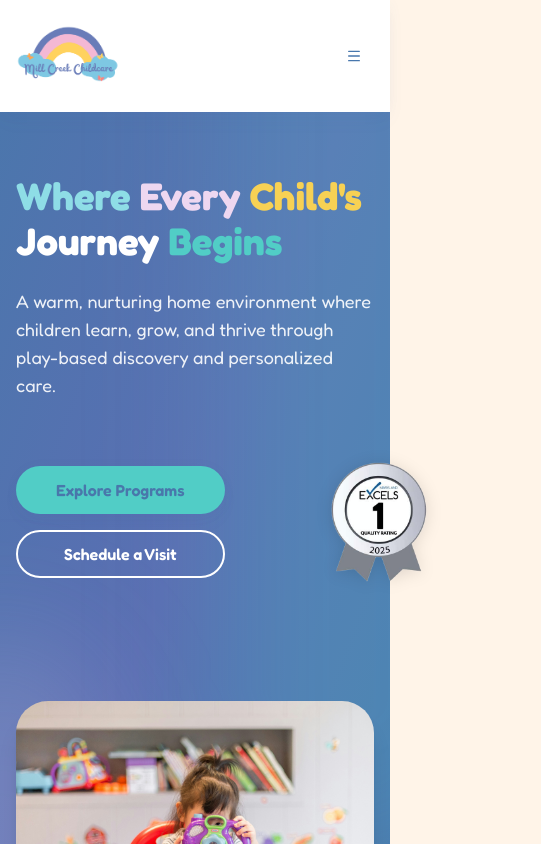
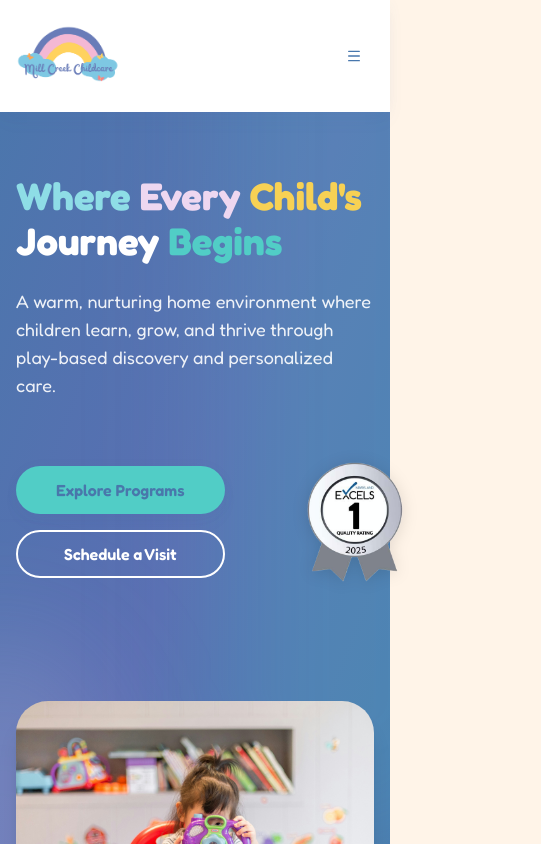
Before and after one commit to ZebaLodhi/millcreekdaycare, a Next.js app: page / in a window 390 px wide. Shown: the top 844 px of the page, 541 px wide, since content can reach past the window. Built offline with nearby package versions, Linux system fonts and the light colour scheme.

Commit message:
Bring mobile badge significantly closer to buttons
- Increase negative left margin (-ml-2 → -ml-8)
- Badge now positioned 40% closer to CTA buttons

Co-Authored-By: Claude Sonnet 4.5 <noreply@anthropic.com>

```diff
--- a/components/Hero.tsx
+++ b/components/Hero.tsx
@@ -49,7 +49,7 @@ export default function Hero() {
               </div>
 
               {/* Maryland EXCELS Badge - Mobile (Right side of buttons) */}
-              <div className="flex-shrink-0 -ml-2">
+              <div className="flex-shrink-0 -ml-8">
                 <Image
                   src="/images/image.png"
                   alt="Maryland EXCELS Quality Rating 1 – 2025"
```
